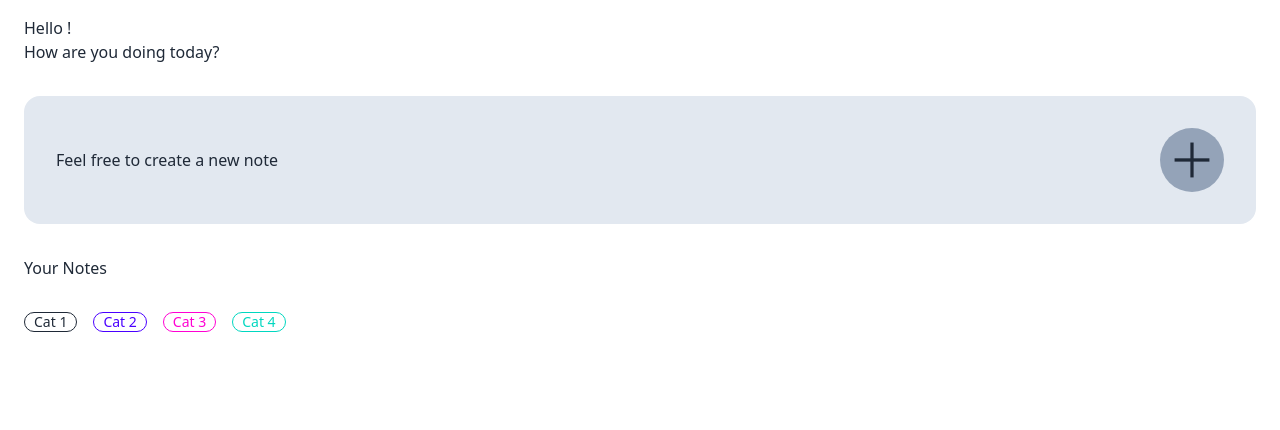
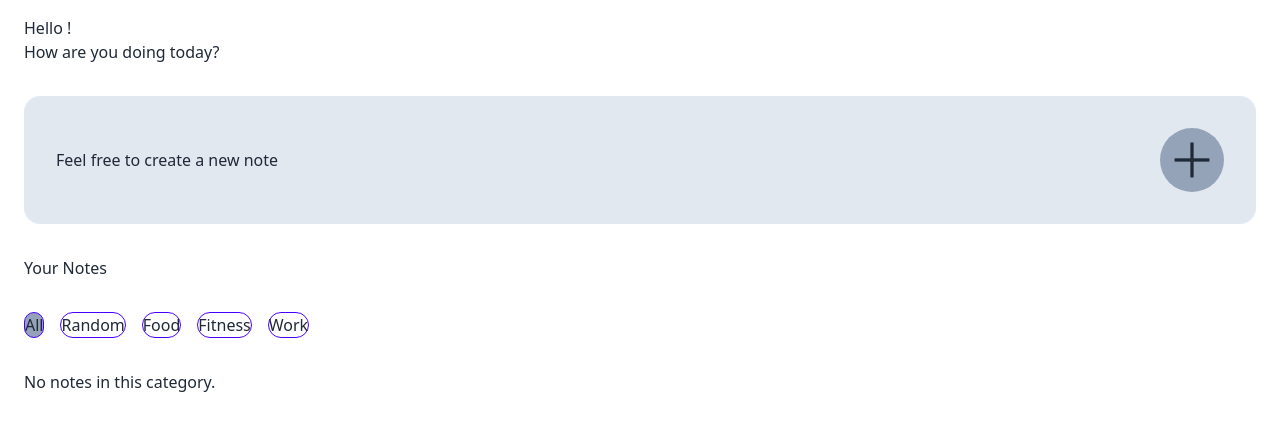
Before and after one commit to Johanna2405/notes-app, a React (Vite) app: page /home in a window 1280 px wide. Shown: the top 430 px of the page. Built offline with nearby package versions, Linux system fonts and the light colour scheme.

Commit message:
addes filter and other things

```diff
--- /dev/null
+++ b/src/components/CategoriesFilter.jsx
@@ -0,0 +1,55 @@
+import { useNotes } from "../context/context";
+
+const CategoriesFilter = () => {
+  const { categories, setCategories } = useNotes();
+  const setCatInView = (category) => {
+    setCategories(category); // No unnecessary updates
+  };
+
+  return (
+    <div className="flex gap-4 items-center">
+      <button
+        onClick={() => setCatInView("all")}
+        className={`border border-primary rounded-3xl ${
+          categories === "all" ? "bg-slate-400" : ""
+        }`}
+      >
+        All{" "}
+      </button>
+      <button
+        onClick={() => setCatInView("random")}
+        className={`border border-primary rounded-3xl ${
+          categories === "random" ? "bg-slate-400" : ""
+        }`}
+      >
+        Random
+      </button>
+      <button
+        onClick={() => setCatInView("food")}
+        className={`border border-primary rounded-3xl ${
+          categories === "food" ? "bg-slate-400" : ""
+        }`}
+      >
+        Food
+      </button>
+      <button
+        onClick={() => setCatInView("fitness")}
+        className={`border border-primary rounded-3xl ${
+          categories === "fitness" ? "bg-slate-400" : ""
+        }`}
+      >
+        Fitness
+      </button>
+      <button
+        onClick={() => setCatInView("work")}
+        className={`border border-primary rounded-3xl ${
+          categories === "work" ? "bg-slate-400" : ""
+        }`}
+      >
+        Work
+      </button>
+    </div>
+  );
+};
+
+export default CategoriesFilter;
--- a/src/components/CreateForm.jsx
+++ b/src/components/CreateForm.jsx
@@ -1,9 +1,12 @@
 import { useState } from "react";
+import { useNotes } from "../context/context";
 
 const CreateForm = ({ setNotes, closeModal }) => {
+  const { categories, setCategories } = useNotes();
+
   const [form, setForm] = useState({
     title: "",
-    category: "Cat 1",
+    category: "random",
     text: "",
   });
 
@@ -23,7 +26,7 @@ const CreateForm = ({ setNotes, closeModal }) => {
 
     setForm({
       title: "",
-      category: "Cat 1",
+      category: "random",
       text: "",
     });
 
@@ -56,10 +59,10 @@ const CreateForm = ({ setNotes, closeModal }) => {
           <option value="" disabled>
             Select category
           </option>
-          <option value="Cat 1">Cat 1</option>
-          <option value="Cat 2">Cat 2</option>
-          <option value="Cat 3">Cat 3</option>
-          <option value="Cat 4">Cat 4</option>
+          <option value="random">Random</option>
+          <option value="food">Food</option>
+          <option value="fitness">Fitness</option>
+          <option value="work">Work</option>
         </select>
         <textarea
           required
--- a/src/components/NoteContainer.jsx
+++ b/src/components/NoteContainer.jsx
@@ -2,13 +2,23 @@ import NoteCard from "./NoteCard";
 import { useNotes } from "../context/context";
 
 const NoteContainer = () => {
-  const { notes } = useNotes();
+  const { notes, categories } = useNotes();
+
+  // Filter notes based on the selected category
+  const filteredNotes =
+    categories === "all"
+      ? notes
+      : notes.filter((note) => note.category === categories);
 
   return (
     <div className="grid grid-cols-2 gap-4">
-      {notes.map((note) => (
-        <NoteCard key={note.id} note={note} />
-      ))}
+      {filteredNotes.length > 0 ? (
+        [...filteredNotes]
+          .reverse()
+          .map((note) => <NoteCard key={note.id} note={note} />)
+      ) : (
+        <p>No notes in this category.</p>
+      )}
     </div>
   );
 };
--- a/src/context/NotesContextProvider.jsx
+++ b/src/context/NotesContextProvider.jsx
@@ -2,7 +2,11 @@ import { useState, useEffect } from "react";
 import { NotesContext } from "./context";
 
 const NotesContextProvider = ({ children }) => {
-  const [userName, setUserName] = useState("");
+  const [userName, setUserName] = useState(() => {
+    return localStorage.getItem("userName") || "";
+  });
+
+  const [categories, setCategories] = useState("all");
 
   const [notes, setNotes] = useState(() => {
     return JSON.parse(localStorage.getItem("notes")) || [];
@@ -13,7 +17,16 @@ const NotesContextProvider = ({ children }) => {
   }, [notes]);
 
   return (
-    <NotesContext.Provider value={{ userName, setUserName, notes, setNotes }}>
+    <NotesContext.Provider
+      value={{
+        userName,
+        setUserName,
+        notes,
+        setNotes,
+        categories,
+        setCategories,
+      }}
+    >
       {children}
     </NotesContext.Provider>
   );
--- a/src/pages/EditNote.jsx
+++ b/src/pages/EditNote.jsx
@@ -77,10 +77,10 @@ const EditNote = () => {
           <option value="" disabled>
             Select category
           </option>
-          <option value="Cat 1">Cat 1</option>
-          <option value="Cat 2">Cat 2</option>
-          <option value="Cat 3">Cat 3</option>
-          <option value="Cat 4">Cat 4</option>
+          <option value="random">Random</option>
+          <option value="food">Food</option>
+          <option value="fitness">Fitness</option>
+          <option value="work">Work</option>
         </select>
         <textarea
           className="textarea textarea-bordered"
--- a/src/pages/Home.jsx
+++ b/src/pages/Home.jsx
@@ -3,9 +3,10 @@ import { useNotes } from "../context/context";
 import CreateForm from "../components/CreateForm";
 import NoteContainer from "../components/NoteContainer";
 import { useNavigate } from "react-router";
+import CategoriesFilter from "../components/CategoriesFilter";
 
 const Home = () => {
-  const { userName, setUserName, notes, setNotes } = useNotes();
+  const { userName, notes, setNotes } = useNotes();
   const modalRef = useRef(null);
 
   const openModal = () => {
@@ -44,12 +45,13 @@ const Home = () => {
         </div>
       </dialog>
       <h2>Your Notes</h2>
-      <div className="flex gap-4">
+      {/* <div className="flex gap-4">
         <div className="badge badge-outline">Cat 1</div>
         <div className="badge badge-primary badge-outline">Cat 2</div>
         <div className="badge badge-secondary badge-outline">Cat 3</div>
         <div className="badge badge-accent badge-outline">Cat 4</div>
-      </div>
+      </div> */}
+      <CategoriesFilter />
       <NoteContainer />
     </div>
   );
--- a/src/pages/Start.jsx
+++ b/src/pages/Start.jsx
@@ -14,7 +14,9 @@ const Start = () => {
         console.error("Please enter your name");
         return;
       }
-      console.log(userName);
+
+      localStorage.setItem("userName", userName);
+
       setRedirect(true);
     } catch (error) {
       console.error(error);
```
Also changed, not shown: src/components/EditBtn.jsx (deleted), src/data/storage.js (deleted).
